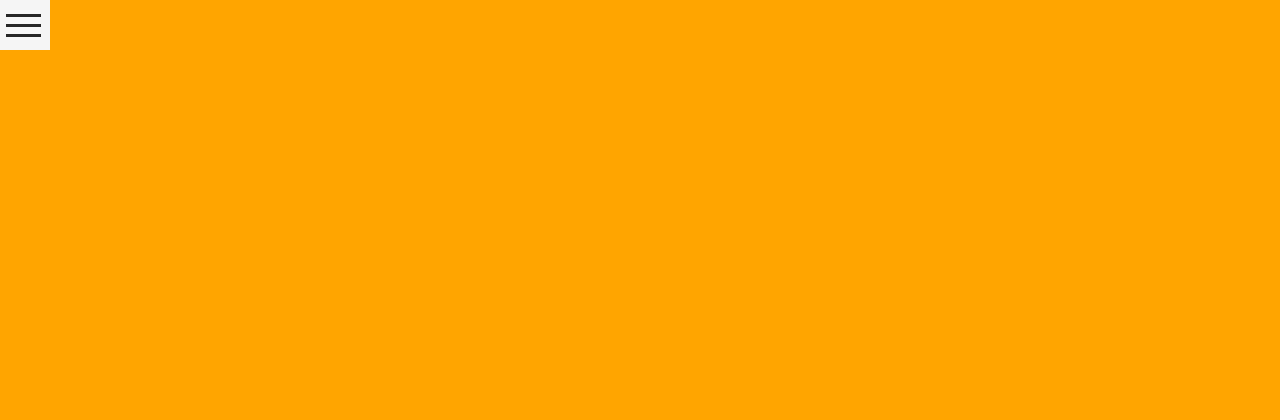
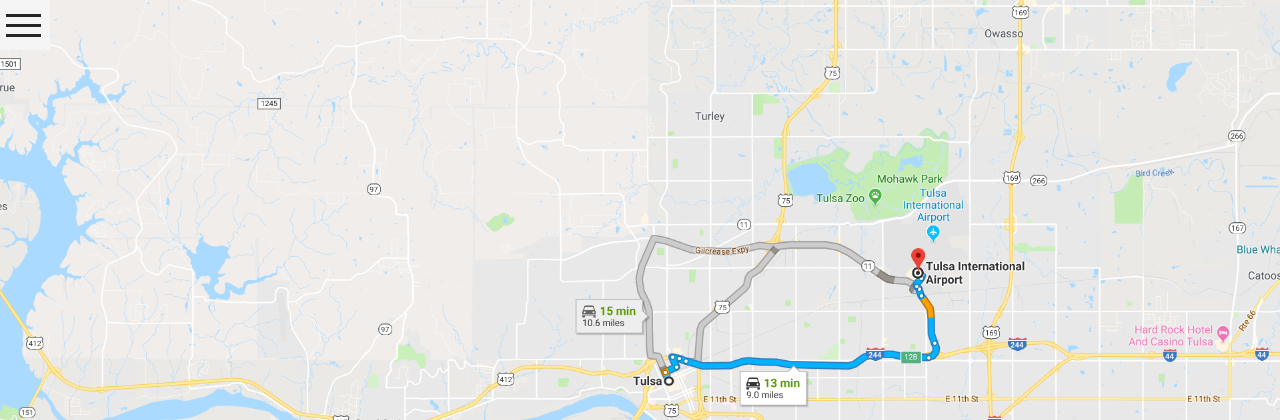
Before and after one commit to mtdagar/TravelBuddy, a PHP site: page /main.php in a window 1280 px wide. Shown: the top 420 px of the page. Run offline with PHP 8.4, Linux system fonts and the light colour scheme; some libraries are stand-ins or nearby versions.

Commit message:
Modified prototype of main page

```diff
--- a/assets/css/main-page.css
+++ b/assets/css/main-page.css
@@ -1,17 +1,20 @@
 body{
+  height: 100%;
+  width: 100%;
   margin: 0;
   padding: 0;
-  font-family: arial;
-  background-color: orange;
-  overflow: hidden;
+  background: url("../images/mapsample.png");
+  background-size: cover;
+  font-family: Poppins;
 }
 
 .sidebar{
   position: fixed;
   top: 0;
-  left:-250px;
-  background-color: #262626;
-  width: 250px;
+  left:-400px;
+  background: rgb(2,0,36);
+  background: linear-gradient(149deg, rgba(2,0,36,1) 0%, rgba(255,146,160,1) 0%, rgba(255,147,96,1) 100%);
+  width: 400px;
   height: 100%;
   transition: .3s;
 }
--- a/main.php
+++ b/main.php
@@ -5,6 +5,14 @@
 <head>
 	<meta charset="UTF-8">
 	<title>TravelBuddy</title>
+
+	<!-- Bootstrap CDN -->
+	<link rel="stylesheet" href="https://stackpath.bootstrapcdn.com/bootstrap/4.1.3/css/bootstrap.min.css" integrity="sha384-MCw98/SFnGE8fJT3GXwEOngsV7Zt27NXFoaoApmYm81iuXoPkFOJwJ8ERdknLPMO" crossorigin="anonymous">
+
+	<!-- Google font -->
+	<link href="https://fonts.googleapis.com/css?family=Poppins" rel="stylesheet">
+
+	<!-- Custom stylesheet -->
 	<link rel="stylesheet" href="assets/css/main-page.css">
 </head>
 <body>
```
Also changed, not shown: assets/images/logo.png (added), assets/images/mapsample.png (added).
